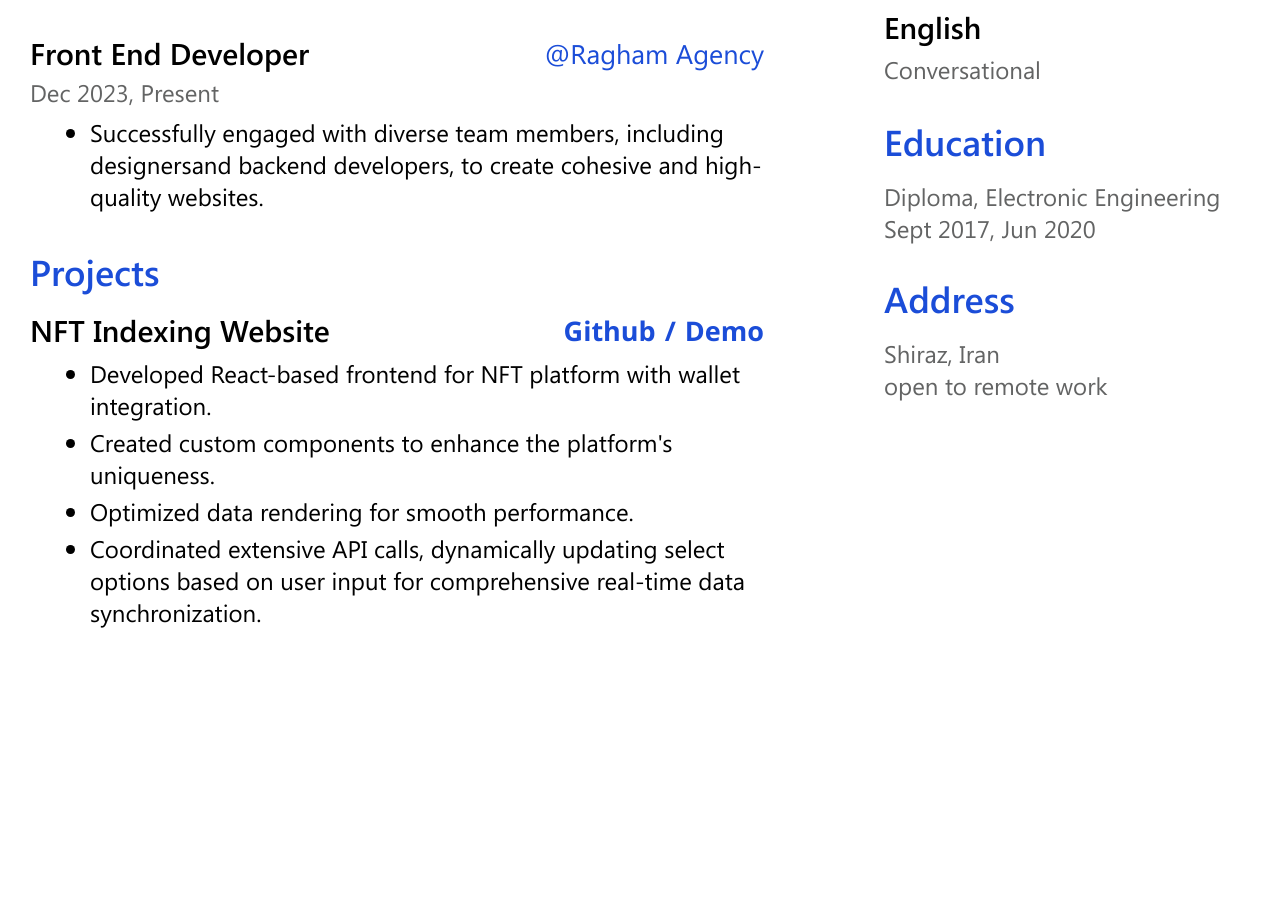
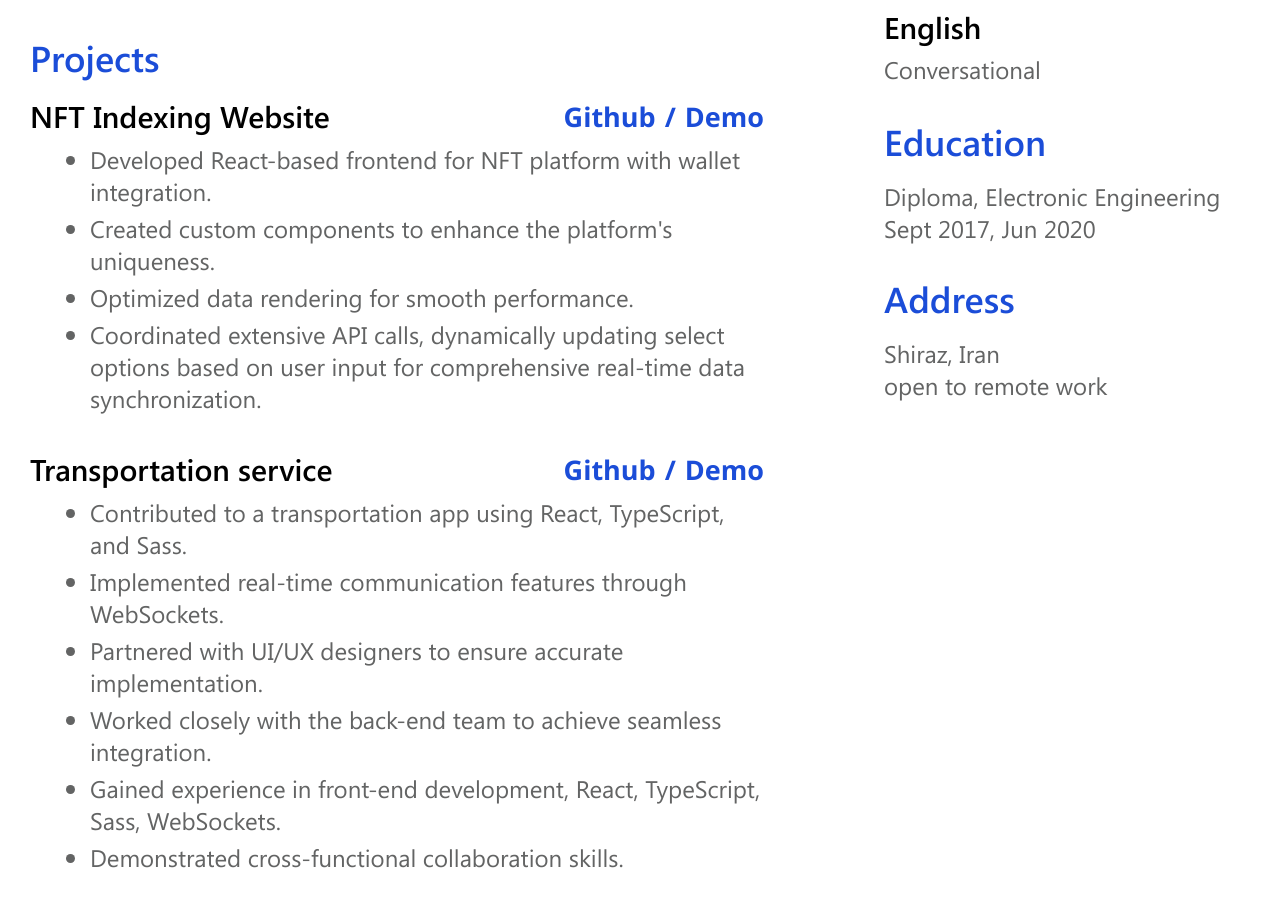
Before and after one commit to MiladKarandish/resume-maker, a React (Vite) app: page / in a window 1280 px wide. Shown: the part 1373-2280 px from the top of the page. Before the commit the page ends 2036 px from the top, so only its background shows below. Built offline with nearby package versions, Linux system fonts and the light colour scheme.

Commit message:
testing with bullet points

```diff
--- a/src/components/Experiences/index.tsx
+++ b/src/components/Experiences/index.tsx
@@ -41,17 +41,17 @@ const Experiences = () => {
         "Enhanced precision in prioritizing pixel-perfect designs, and executed rigorous quality control for seamless user experiences.",
       ],
     },
-    {
-      title: "Front End Developer",
-      at: {
-        title: "@Ragham Agency",
-        href: "",
-      },
-      date: "Dec 2023, Present",
-      hilights: [
-        "Successfully engaged with diverse team members, including designersand backend developers, to create cohesive and high-quality websites.",
-      ],
-    },
+    // {
+    //   title: "Front End Developer",
+    //   at: {
+    //     title: "@Ragham Agency",
+    //     href: "",
+    //   },
+    //   date: "Dec 2023, Present",
+    //   hilights: [
+    //     "Successfully engaged with diverse team members, including designersand backend developers, to create cohesive and high-quality websites.",
+    //   ],
+    // },
   ];
 
   return (
@@ -74,7 +74,9 @@ const Experiences = () => {
 
             <ul>
               {hilights.map((hilight) => (
-                <li key={hilight}>{hilight}</li>
+                <li className={`${styles["light-text"]}`} key={hilight}>
+                  {hilight}
+                </li>
               ))}
             </ul>
           </div>
--- a/src/components/Propjects/index.tsx
+++ b/src/components/Propjects/index.tsx
@@ -17,6 +17,19 @@ const Propjects = () => {
         "Created custom components to enhance the platform's uniqueness.",
         "Optimized data rendering for smooth performance.",
         "Coordinated extensive API calls, dynamically updating select options based on user input for comprehensive real-time data synchronization.",
+      ],
+    },
+    {
+      title: "Transportation service",
+      source: "",
+      demo: "",
+      hilights: [
+        "Contributed to a transportation app using React, TypeScript, and Sass.",
+        "Implemented real-time communication features through WebSockets.",
+        "Partnered with UI/UX designers to ensure accurate implementation.",
+        "Worked closely with the back-end team to achieve seamless integration.",
+        "Gained experience in front-end development, React, TypeScript, Sass, WebSockets.",
+        "Demonstrated cross-functional collaboration skills.",
       ],
     },
   ];
@@ -44,7 +57,9 @@ const Propjects = () => {
 
             <ul>
               {hilights.map((hilight) => (
-                <li key={hilight}>{hilight}</li>
+                <li className={`${styles["light-text"]}`} key={hilight}>
+                  {hilight}
+                </li>
               ))}
             </ul>
           </div>
```
